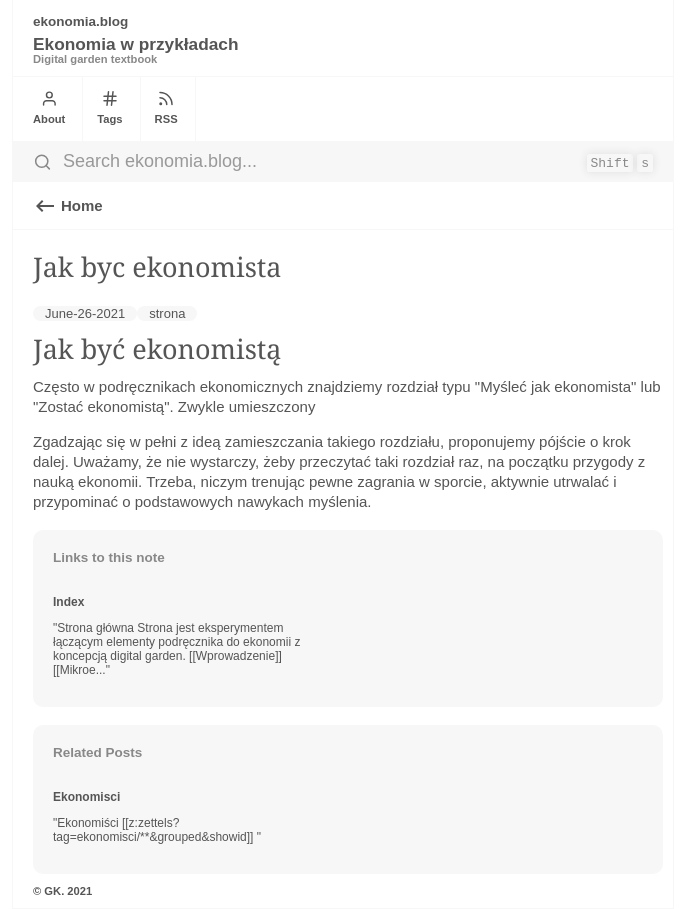
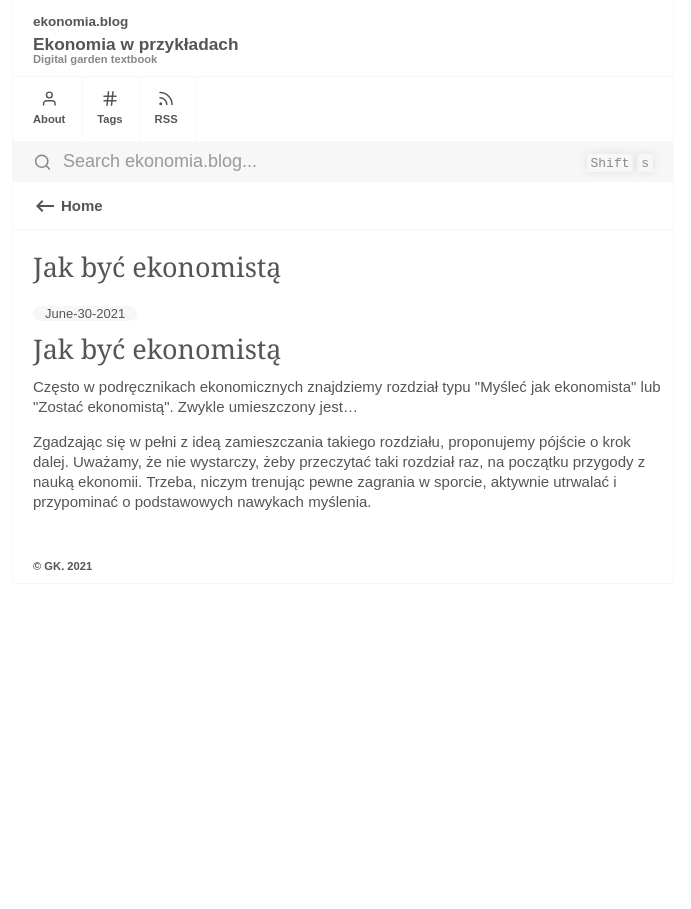
Before and after one commit to gkwiatk/ekonomia-2, a Jekyll site: the page built from _posts/2021-06-30-Jak byc ekonomista.md, in a window 1280 px wide. Shown: the whole page, without its empty margins (297-988 px from the left). Built offline with Jekyll 4.4.1, drawn with Linux system fonts in a browser that asks for light colours.

```diff
--- a/_posts/.obsidian/graph.json
+++ b/_posts/.obsidian/graph.json
@@ -1 +1 @@
-{"collapse-filter":true,"search":"","showTags":false,"showAttachments":false,"hideUnresolved":false,"showOrphans":true,"collapse-color-groups":true,"colorGroups":[],"collapse-display":true,"showArrow":false,"textFadeMultiplier":0,"nodeSizeMultiplier":1,"lineSizeMultiplier":1,"collapse-forces":true,"centerStrength":0.518713248970312,"repelStrength":10,"linkStrength":1,"linkDistance":250,"scale":1,"close":false}
+{"collapse-filter":false,"search":"","showTags":false,"showAttachments":false,"hideUnresolved":true,"showOrphans":true,"collapse-color-groups":true,"colorGroups":[],"collapse-display":true,"showArrow":false,"textFadeMultiplier":0,"nodeSizeMultiplier":1,"lineSizeMultiplier":1,"collapse-forces":true,"centerStrength":0.518713248970312,"repelStrength":10,"linkStrength":1,"linkDistance":250,"scale":1,"close":true}
--- a/_posts/2021-06-30-Ekonomisci.md
+++ /dev/null
@@ -1,9 +0,0 @@
----
-date: 2021-06-26
-tags:
-  - strona
----
-
-# Ekonomiści
-
-[[z:zettels?tag=ekonomisci/**&grouped&showid]]
--- a/_posts/2021-06-30-Jak byc ekonomista.md
+++ b/_posts/2021-06-30-Jak byc ekonomista.md
@@ -1,12 +1,10 @@
 ---
-date: 2021-06-26T16:10
 slug: jak-byc
-tags:
-- strona
+title: Jak być ekonomistą
 ---
 
 # Jak być ekonomistą
 
-Często w podręcznikach ekonomicznych znajdziemy rozdział typu "Myśleć jak ekonomista" lub "Zostać ekonomistą". Zwykle umieszczony
+Często w podręcznikach ekonomicznych znajdziemy rozdział typu "Myśleć jak ekonomista" lub "Zostać ekonomistą". Zwykle umieszczony jest...
 
 Zgadzając się w pełni z ideą zamieszczania takiego rozdziału, proponujemy pójście o krok dalej. Uważamy, że nie wystarczy, żeby przeczytać taki rozdział raz, na początku przygody z nauką ekonomii. Trzeba, niczym trenując pewne zagrania w sporcie, aktywnie utrwalać i przypominać o podstawowych nawykach myślenia.
--- a/_posts/2021-06-30-index.md
+++ /dev/null
@@ -1,24 +0,0 @@
----
-dirtree:
-  display: true
----
-
-# Strona główna
-Strona jest eksperymentem łączącym elementy podręcznika do ekonomii z koncepcją _digital garden_.
-
-[[Wprowadzenie]]
-
-## [[Mikroekonomia]]
-### [[Ekonomia jako nauka]]
-* [[Co to jest ekonomia]]
-* [[Jak byc ekonomista]]
-
-## [[Makroekonomia]]
-### [[Wzrost gospodarczy]]
-
-## Ostatnio dodane strony:
-[[z:zettels?tag=strona&limit=10&timeline]]
-
-## Inne
-* [English](https://gkwiatk.github.io/economics/)
-* Oparte na [neuron](https://neuron.zettel.page/)
```
Also changed, not shown: _posts/2021-06-30-Ekonomia jako nauka.md (+2 -3 lines), _posts/2021-06-30-Gospodarka to radzenie sobie z niedoborem.md (+3 -0 lines), _posts/2021-06-30-Gospodarka to rzeczy w niewlasciwych miejscach.md (+0 -1 lines), _posts/2021-06-30-Instytucjonalna.md (deleted, +0 -7 lines), _posts/2021-06-30-Mikroekonomia.md (deleted, +0 -7 lines), _posts/2021-07-01-co-jak-dla-kogo.md (added, +3 -0 lines), about.md (+3 -3 lines), 3 other files.
